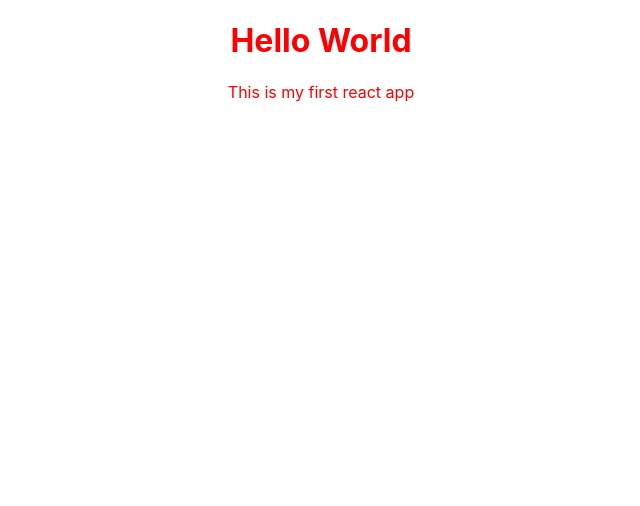
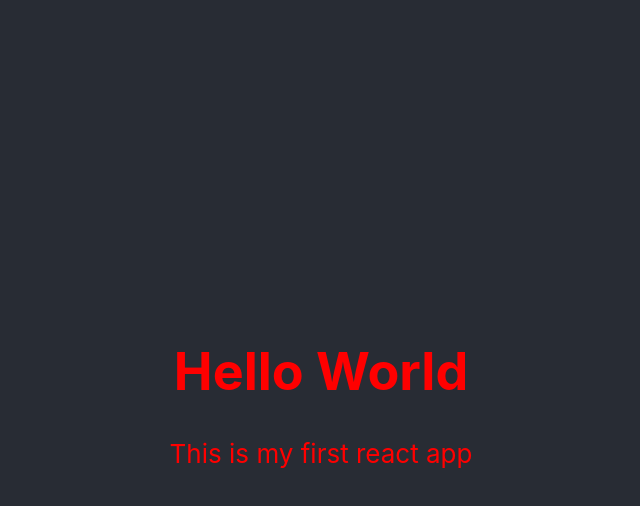
Before and after one commit to Betweak-Public-Lecture/jeonnam-nft-market-react, a React (Create React App) app: page / in a window 1280 px wide. Shown: the top 506 px of the page, without its empty margins (319-959 px from the left). Built offline with nearby package versions, Linux system fonts and the light colour scheme.

Commit message:
hello world

```diff
--- a/src/App.js
+++ b/src/App.js
@@ -1,20 +1,12 @@
 import logo from "./logo.svg";
 import "./App.css";
+import HelloWorld from "./components/HelloWorld";
 
 function App() {
   return (
     <div className="App">
       <header className="App-header">
-        <img src={logo} className="App-logo" alt="logo" />
-        <p>Hello 신윤수</p>
-        <a
-          className="App-link"
-          href="https://reactjs.org"
-          target="_blank"
-          rel="noopener noreferrer"
-        >
-          Learn React
-        </a>
+        <HelloWorld />
       </header>
     </div>
   );
--- a/src/index.js
+++ b/src/index.js
@@ -8,8 +8,7 @@
 
 ReactDOM.render(
   <React.StrictMode>
-    {/* <App /> */}
-    <HelloWorld />
+    <App />
   </React.StrictMode>,
   document.getElementById("root")
 );
```
